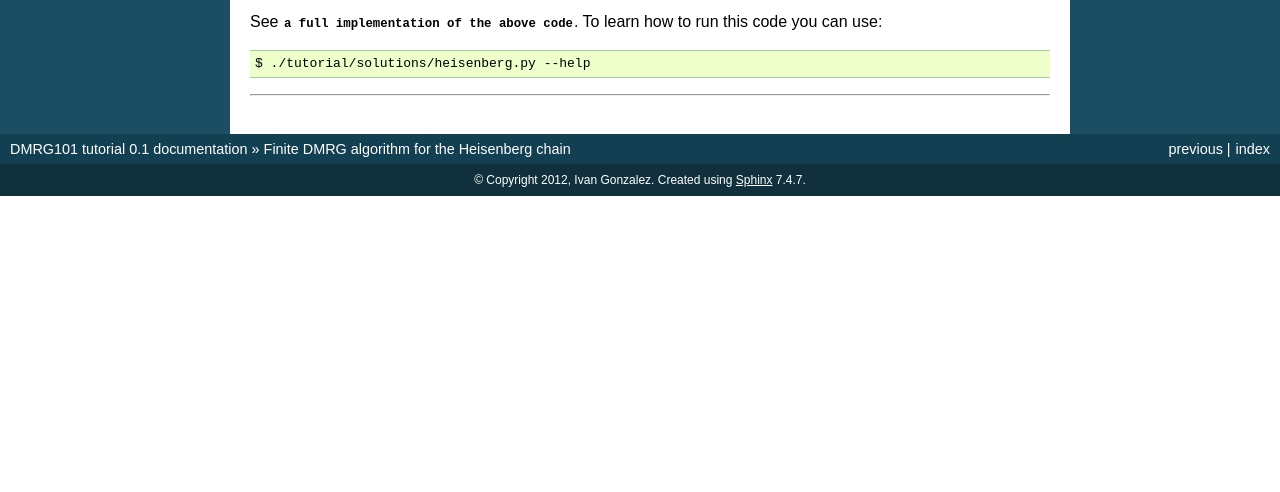
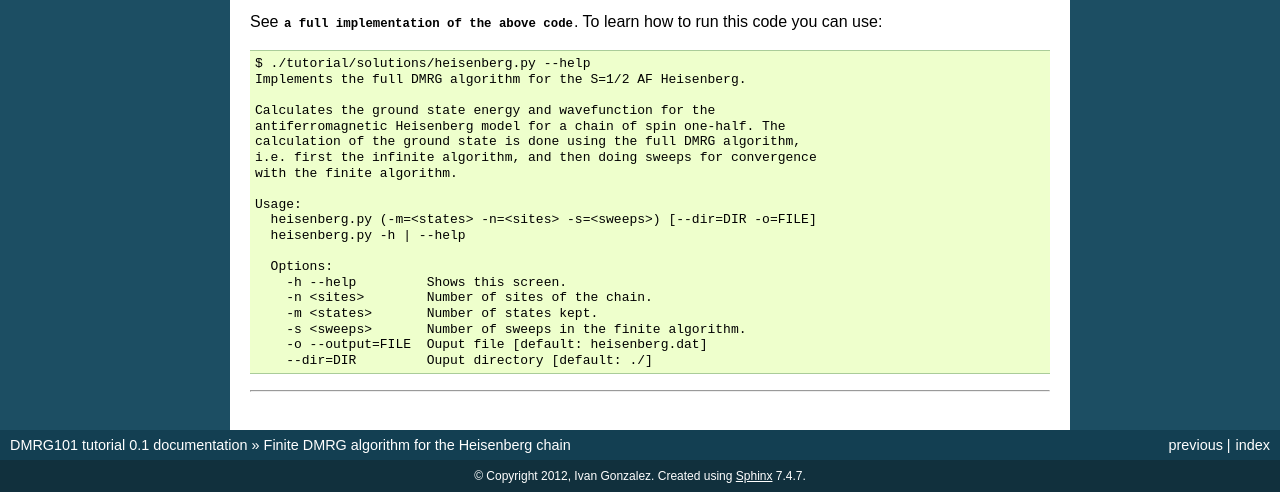
Before and after one commit to iglpdc/dmrg101_tutorial, a Sphinx documentation site: the page built from docs/finite_heisenberg.rst, in a window 1280 px wide and 900 px high, scrolled down 1129 px, cut to the strip 408-900 px from the top of the window. Built offline with Sphinx 7.4.7, drawn with Linux system fonts in a browser that asks for light colours; formulas are drawn with MathJax 3; pages that are not in the unit, such as notebooks, are missing from menus; before the commit the page ends 1733 px from its top, so only the background shows below that.

Commit message:
Adding info on help.

```diff
--- a/docs/finite_heisenberg.rst
+++ b/docs/finite_heisenberg.rst
@@ -94,5 +94,24 @@ can use:
 ::
 
     $ ./tutorial/solutions/heisenberg.py --help
+    Implements the full DMRG algorithm for the S=1/2 AF Heisenberg.
+
+    Calculates the ground state energy and wavefunction for the
+    antiferromagnetic Heisenberg model for a chain of spin one-half. The
+    calculation of the ground state is done using the full DMRG algorithm,
+    i.e. first the infinite algorithm, and then doing sweeps for convergence
+    with the finite algorithm.
+
+    Usage:
+      heisenberg.py (-m=<states> -n=<sites> -s=<sweeps>) [--dir=DIR -o=FILE]
+      heisenberg.py -h | --help
+
+      Options:
+        -h --help         Shows this screen.
+        -n <sites>        Number of sites of the chain.
+        -m <states>       Number of states kept.
+        -s <sweeps>       Number of sweeps in the finite algorithm.
+        -o --output=FILE  Ouput file [default: heisenberg.dat]
+        --dir=DIR         Ouput directory [default: ./]
 
 ------------------------------------------------------------------------------
```
